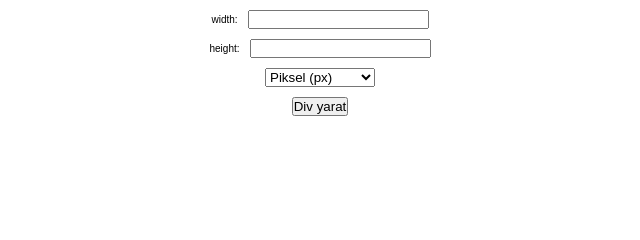
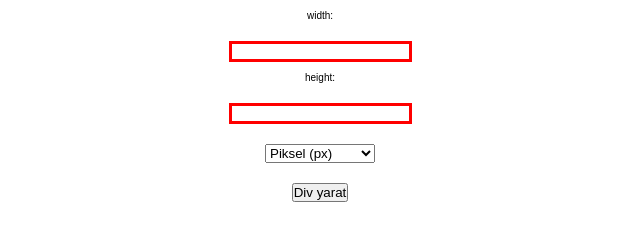
Before and after one commit to mammadhub/createDiv, a plain HTML site: page index.html in a window 1280 px wide. Both pictures are taken after a click on the button "Div yarat". Shown: the whole page, without its empty margins (330-970 px from the left). Drawn offline with nearby package versions, Linux system fonts and the light colour scheme; files that its build step writes are made by us from their sources.

Commit message:
createDiv

```diff
--- a/index.html
+++ b/index.html
@@ -10,11 +10,11 @@
 <body>
     <div class="container">
         <div class="item">
-            <label for="width"><span>width:</span></label>
+            <label for="width">width:</label>
             <input type="number" class="width" id="width">
         </div>
         <div class="item">
-            <label for="height"><span>height:</span></label>
+            <label for="height">height:</label>
             <input type="number" class="height" id="height">
         </div>
         <select class="unit">
--- a/script.js
+++ b/script.js
@@ -1,16 +1,21 @@
 function createDiv() {
+    const input1 = document.querySelector(".width");
+    const input2 = document.querySelector(".height");
     const height = parseFloat(document.querySelector(".height").value);
     const width = parseFloat(document.querySelector(".width").value);
     const unit = document.querySelector(".unit").value;
     const div = document.createElement("div");
     if (typeof width === "number" && typeof height === "number") {
-        if (width < 0 || height < 0) {
+        if (width < 0 || height < 0 || width===" " || height=== " ") {
+            input1.style.border = "3px solid red";
+            input2.style.border = "3px solid red";
             alert ("dogru eded daxil ed");
         }
         else if(width >= 0 || height >= 0) {
             div.style.width = width + unit;
             div.style.height = height + unit;
             div.style.backgroundColor = "blue";
+            div.style.borderRadius = "1rem";
 
             const container = document.querySelector(".container");
             const oldDiv = container.querySelector(".created-div");
@@ -23,7 +28,8 @@ function createDiv() {
             container.appendChild(div);
         }
         else {
-            alert ("dogru eded daxil ed");
+            input1.style.border = "3px solid red";
+            input2.style.border = "3px solid red";
         }
 
     }
--- a/style.scss
+++ b/style.scss
@@ -1,7 +1,6 @@
 *,
 *::before,
-*::after
-{
+*::after {
     margin: 0;
     padding: 0;
     box-sizing: border-box;
@@ -23,7 +22,8 @@ a {
     text-decoration: none;
     color: black;
 }
-.container{
+
+.container {
     width: 100%;
     margin: 10px;
     display: flex;
@@ -31,10 +31,19 @@ a {
     align-items: center;
     flex-direction: column;
     gap: 10px;
-    .item{
-        gap: 10px;
+
+    .item {
         display: flex;
-        justify-content: center;
+        flex-direction: column;
+        gap: 2rem;
         align-items: center;
     }
+
+    .unit {
+        margin-top: 10px;
+    }
+
+    button {
+        margin-top: 10px;
+    }
 }
```
